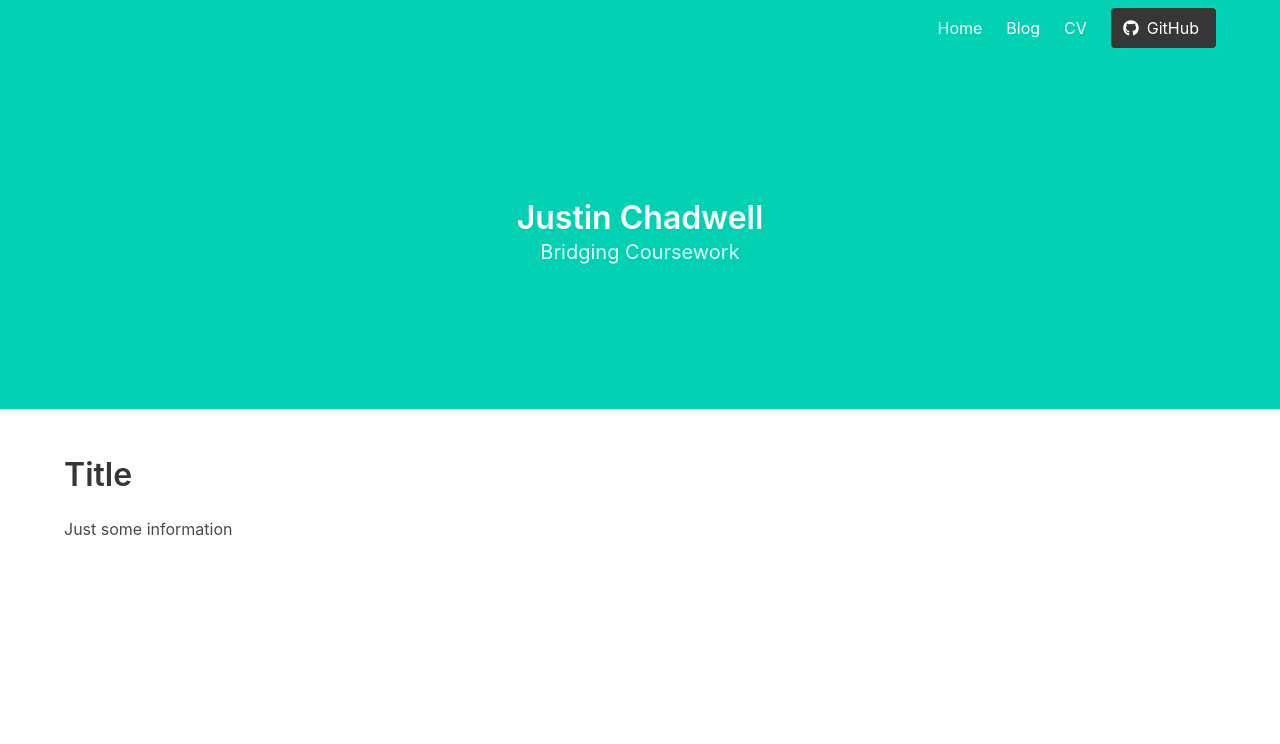
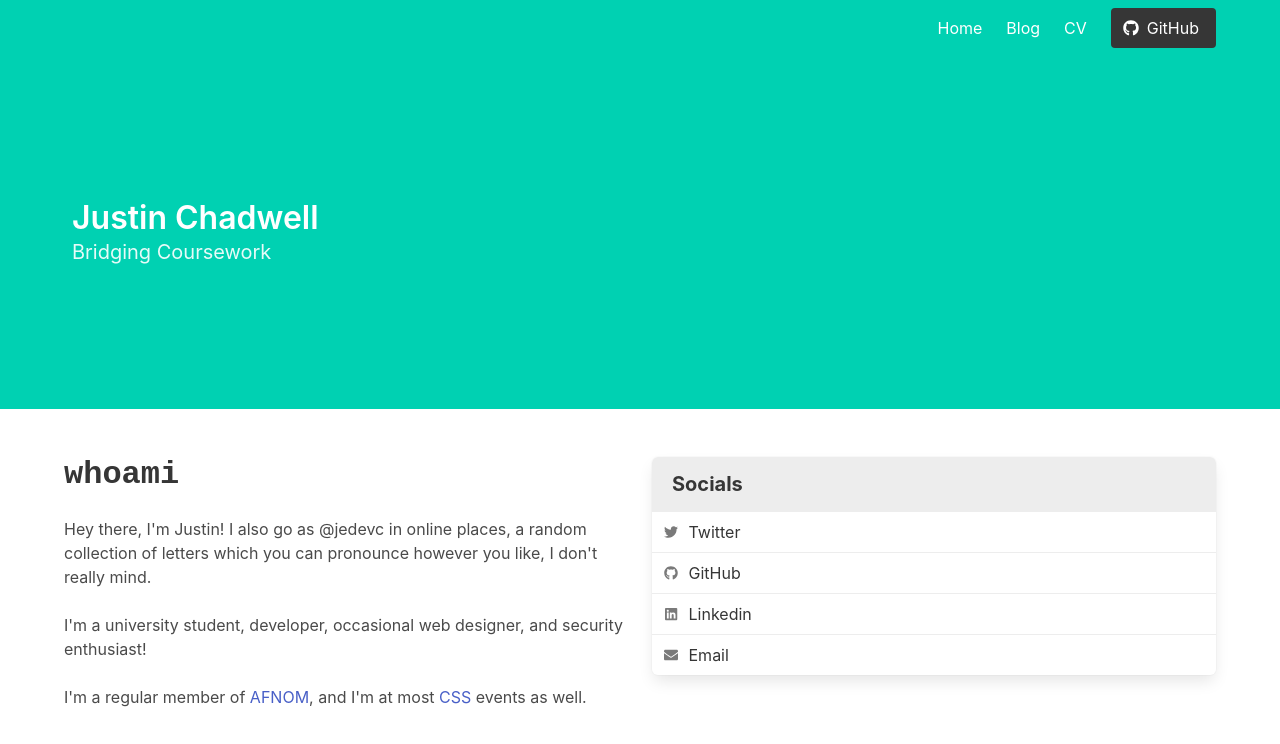
Before and after one commit to jedevc/bridging-coursework, a React app in the folder frontend/: page / in a window 1280 px wide. Shown: the top 744 px of the page. Built offline with nearby package versions, Linux system fonts and the light colour scheme; the HTML template or start-up script is replaced by a standard one.

Commit message:
Add some basic text to the home page

```diff
--- a/frontend/src/pages/Home.js
+++ b/frontend/src/pages/Home.js
@@ -7,12 +7,88 @@ export default function Home() {
       <Hero title="Justin Chadwell" subtitle="Bridging Coursework" />
       <section className="section">
         <div className="container">
-          <h1 className="title">Title</h1>
-          <p>Just some information</p>
+          <div className="columns">
+            <div className="column">
+              <h1 className="title is-family-monospace">whoami</h1>
+              <p>
+                Hey there, I'm Justin! I also go as @jedevc in online places, a
+                random collection of letters which you can pronounce however you
+                like, I don't really mind.
+              </p>
+              <br />
+              <p>
+                I'm a university student, developer, occasional web designer,
+                and security enthusiast!
+              </p>
+              <br />
+              <p>
+                I'm a regular member of <a href="https://afnom.net">AFNOM</a>,
+                and I'm at most <a href="https://cssbham.com">CSS</a> events
+                as well.
+              </p>
+            </div>
+            <div className="column">
+              <Socials email="jedevc@gmail.com"
+                       twitter="jedevc"
+                       linkedin="jedevc"
+                       github="jedevc" />
+            </div>
+          </div>
         </div>
       </section>
     </>
-  )
+  );
+}
+
+function Socials(props) {
+  let socials = [];
+  if (props.twitter) {
+    socials.push(
+      <a className="panel-block" href={`https://twitter.com/${props.twitter}`}>
+        <span className="panel-icon">
+          <i className="fab fa-twitter" aria-hidden="true"></i>
+        </span>
+        Twitter
+      </a>
+    );
+  }
+  if (props.github) {
+    socials.push(
+      <a className="panel-block" href={`https://github.com/${props.github}`}>
+        <span className="panel-icon">
+          <i className="fab fa-github" aria-hidden="true"></i>
+        </span>
+        GitHub
+      </a>
+    );
+  }
+  if (props.linkedin) {
+    socials.push(
+      <a className="panel-block" href={`https://linkedin.com/in/${props.linkedin}`}>
+        <span className="panel-icon">
+          <i className="fab fa-linkedin" aria-hidden="true"></i>
+        </span>
+        Linkedin
+      </a>
+    );
+  }
+  if (props.email) {
+    socials.push(
+      <a className="panel-block" href={`mailto:${props.email}`}>
+        <span className="panel-icon">
+          <i className="fa fa-envelope" aria-hidden="true"></i>
+        </span>
+        Email
+      </a>
+    );
+  }
+
+  return (
+    <div className="panel">
+      <p className="panel-heading">Socials</p>
+      {socials}
+    </div>
+  );
 }
 
 function Hero(props) {
@@ -23,7 +99,7 @@ function Hero(props) {
       </div>
 
       <div className="hero-body">
-        <div className="container has-text-centered">
+        <div className="container">
           <h1 className="title">{props.title}</h1>
           <h2 className="subtitle">{props.subtitle}</h2>
         </div>
```
